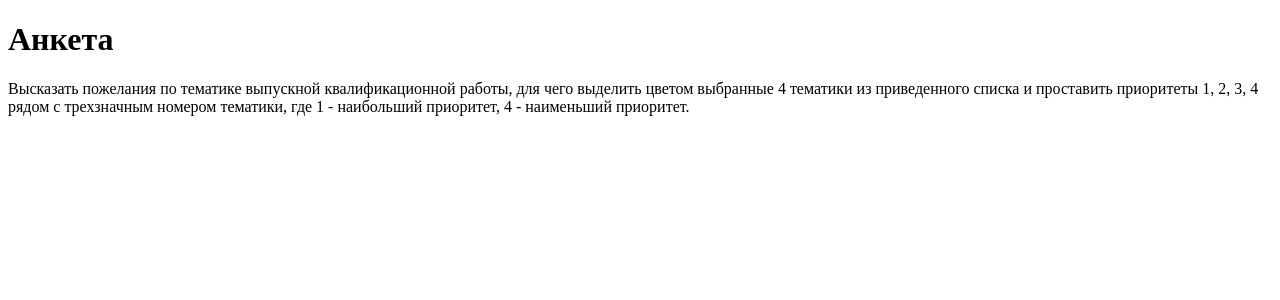
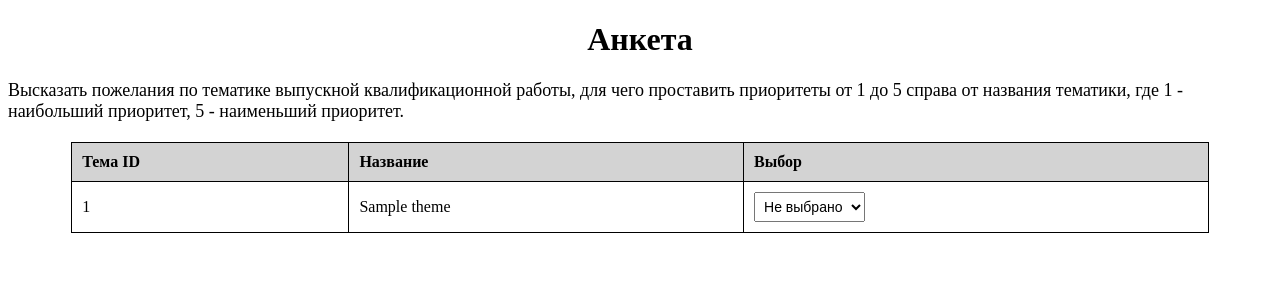
Before and after one commit to StreakQ/VKR, a Python web app: template templates/form_student.html in a window 1280 px wide. Shown: the top 300 px of the page. Run offline with Jinja, Linux system fonts and the light colour scheme; the template is opened without the code that fills it: most values are stand-ins (such as "Sample title", 1, 10 or a date in 2020).

Commit message:
работа с анкетой

```diff
--- a/templates/form_student.html
+++ b/templates/form_student.html
@@ -3,14 +3,110 @@
 <head>
     <meta charset="UTF-8">
     <title>Анкета</title>
-  <style>
-
-  </style>
+    <style>
+        table{
+            width:90%;
+            margin: 20px auto;
+            border-collapse:collapse;
+        }
+        th,td{
+            border: 1px solid black;
+            padding: 10px;
+            text-align: left;
+        }
+        select{
+            padding: 5px;
+            font-size: 14px;
+        }
+        th{
+            background-color: lightgray;
+        }
+        h1{
+            text-align: center;
+        }
+        p{
+            font-size: 18px;
+        }
+    </style>
 </head>
 <body>
 <h1>Анкета</h1>
-<p>Высказать пожелания по тематике выпускной квалификационной работы, для чего выделить цветом выбранные 4 тематики
-    из приведенного списка и проставить приоритеты 1, 2, 3, 4 рядом с трехзначным номером тематики, где 1 - наибольший
-приоритет, 4 - наименьший приоритет.</p>
+<p>Высказать пожелания по тематике выпускной квалификационной работы, для чего проставить приоритеты от 1 до 5
+    справа от названия тематики, где 1 - наибольший приоритет, 5 - наименьший приоритет.</p>
+
+
+
+<table border="1">
+    <thead>
+    <tr>
+        <th>Тема ID</th>
+        <th>Название</th>
+        <th>Выбор</th>
+    </tr>
+    </thead>
+    <tbody>
+    {% for theme in themes %}
+    <tr>
+        <td>{{theme.theme_id}}</td>
+        <td>{{theme.theme_name}}</td>
+        <td>
+            <select class="priority-select" data-theme-id="{{theme.theme_id}}">
+                <option value="None">Не выбрано</option>
+                <option value="1">1</option>
+                <option value="2">2</option>
+                <option value="3">3</option>
+                <option value="4">4</option>
+                <option value="5">5</option>
+            </select>
+        </td>
+    </tr>
+    {% endfor %}
+    </tbody>
+</table>
+<!-- <a href="{{url_for('add_form')}}">Сохранить</a> -->
+
+<script>
+    // Получаем все элементы select с классом priority-select
+    const selects = document.querySelectorAll('.priority-select');
+
+    // Храним выбранные значения в объекте
+    const selectedValues = {};
+
+    selects.forEach(select => {
+        select.addEventListener('change', function () {
+            const selectedValue = this.value; // Текущее выбранное значение
+            const themeId = this.dataset.themeId; // ID темы для этого комбобокса
+
+            // Если значение уже выбрано в другом комбобоксе
+            if (selectedValue !== "None" && selectedValues[selectedValue] && selectedValues[selectedValue] !== themeId) {
+                alert(`Приоритет "${selectedValue}" уже выбран для другой темы.`);
+                this.value = "None"; // Сбрасываем выбор
+                return;
+            }
+
+            // Очищаем предыдущее значение для этой темы
+            if (selectedValues[selectedValue] === themeId) {
+                delete selectedValues[selectedValue];
+            }
+
+            // Обновляем выбранные значения
+            if (selectedValue !== "None") {
+                selectedValues[selectedValue] = themeId;
+            }
+
+            // Блокируем выбранное значение в других комбобоксах
+            selects.forEach(otherSelect => {
+                if (otherSelect !== this) { // Исключаем текущий комбобокс
+                    Array.from(otherSelect.options).forEach(option => {
+                        if (option.value === selectedValue) {
+                            option.disabled = selectedValue !== "None"; // Блокируем, если значение выбрано
+                        }
+                    });
+                }
+            });
+        });
+    });
+</script>
+
 </body>
 </html>
```
Also changed, not shown: app.py (+9 -1 lines), models.py (+15 -0 lines).
